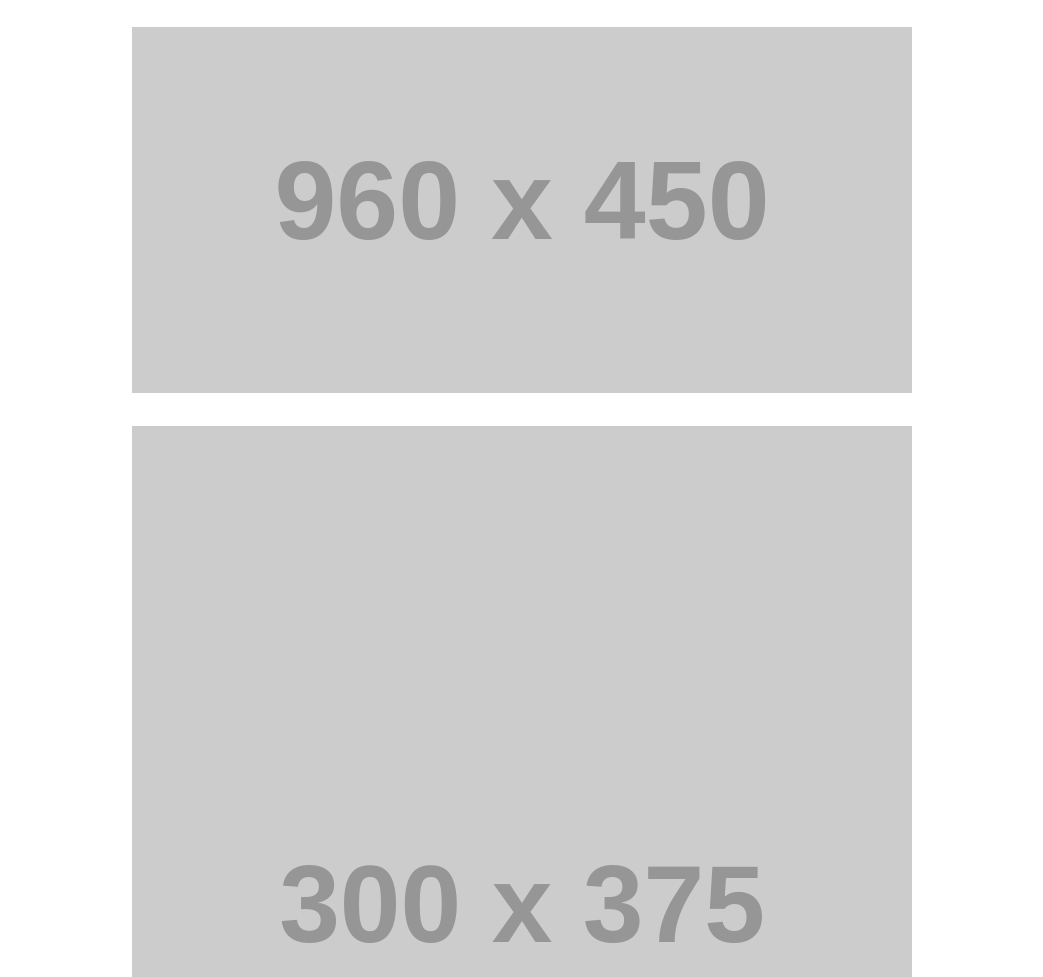
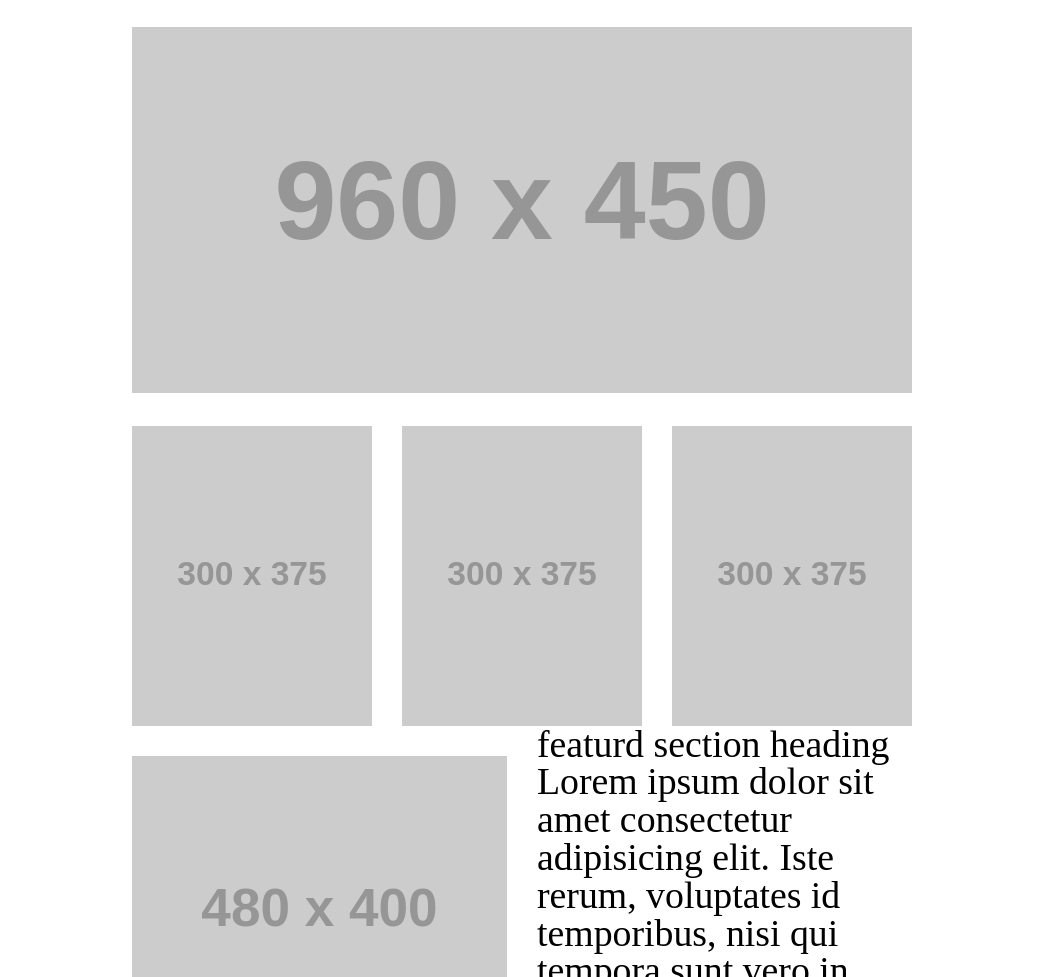
Before and after one commit to mohmmadnoorjebreen/wirefame-exercise, a plain HTML site: page index.html in a window 1280 px wide. Shown: the part 123-1100 px from the top of the page, without its empty margins (118-1161 px from the left). Drawn offline with Linux system fonts and the light colour scheme; placeholder pictures from the web are drawn by us.

Commit message:
class08a

```diff
--- a/css/style.css
+++ b/css/style.css
@@ -51,14 +51,14 @@ main img {
     width: 100%;
 }
 
-.main :nth-child(2){
+.n{
     display: grid;
     grid-template-columns: repeat(3, 1fr);
     gap: 30px;
 
   }
 
-  main :nth-child(3){
+  main section:nth-child(3){
     display: grid;
     grid-template-columns: repeat(2, 1fr);
     gap: 30px;
--- a/index.html
+++ b/index.html
@@ -25,7 +25,7 @@
         <section>
             <main>
                 <img src="https://via.placeholder.com/960x450/151515" alt="">
-                <section >
+                <section class="n" >
                     <img src="https://via.placeholder.com/300x375/151515" alt="">
                     <img src="https://via.placeholder.com/300x375/151515" alt="">
                     <img src="https://via.placeholder.com/300x375/151515" alt="">
```
